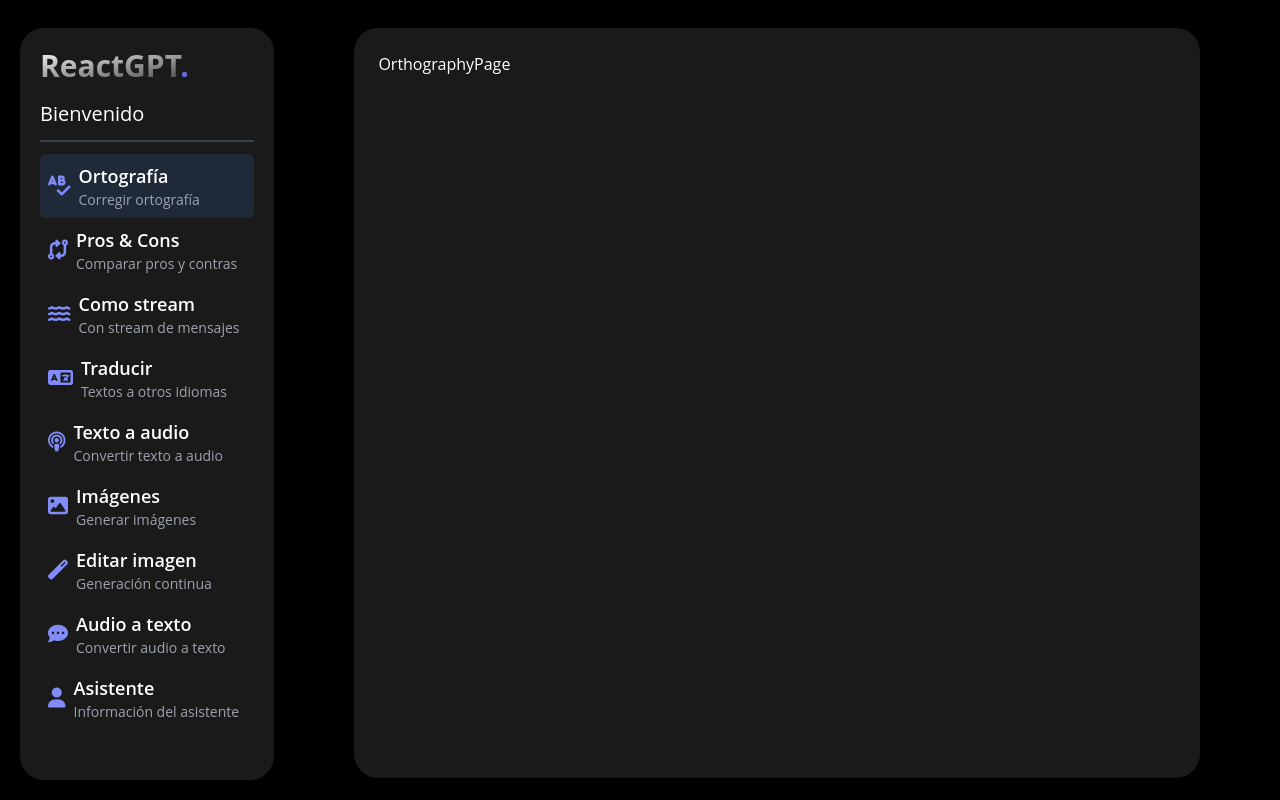
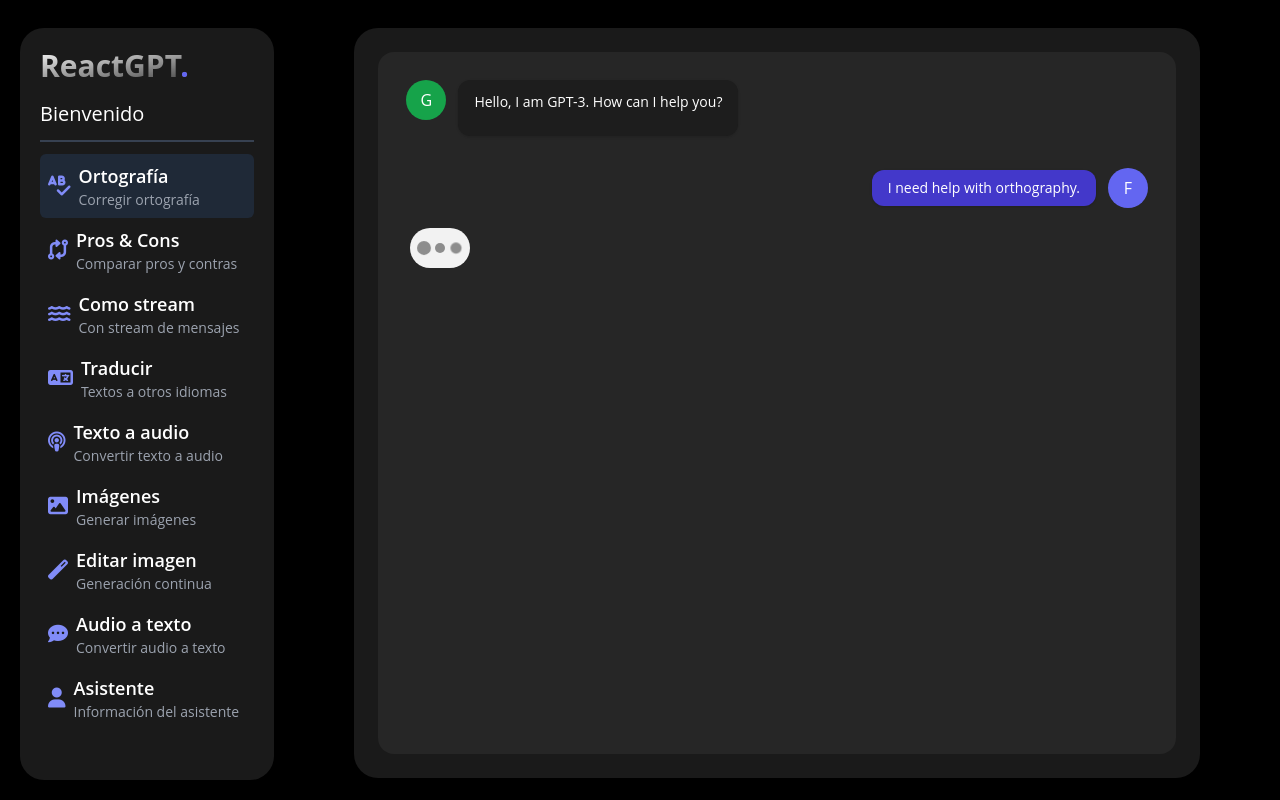
Before and after one commit to isamed92/gpt, a React (Vite) app: page /orthography in a window 1280 px wide. Built offline with nearby package versions, Linux system fonts and the light colour scheme.

Commit message:
Add react-markdown and chat components

```diff
--- a/package.json
+++ b/package.json
@@ -12,6 +12,7 @@
   "dependencies": {
     "react": "^18.2.0",
     "react-dom": "^18.2.0",
+    "react-markdown": "^9.0.1",
     "react-router-dom": "^6.21.3"
   },
   "devDependencies": {
--- /dev/null
+++ b/src/presentation/components/chat-bubbles/GptMessage.tsx
@@ -0,0 +1,20 @@
+import React from 'react';
+import Markdown from 'react-markdown';
+
+interface Props {
+  text: string;
+}
+export const GptMessage = ({ text }: Props) => {
+  return (
+    <div className='col-start-1 col-end-8 p-3 rounded-lg'>
+      <div className='flex flex-row items-start'>
+        <div className='flex items-center justify-center h-10 w-10 rounded-full bg-green-600 flex-shrink-0'>
+          G
+        </div>
+        <div className='relative ml-3 text-sm bg-black bg-opacity-25 pt-3 pb-2 px-4 shadow rounded-xl'>
+          <Markdown>{text}</Markdown>
+        </div>
+      </div>
+    </div>
+  );
+};
--- /dev/null
+++ b/src/presentation/components/chat-bubbles/MyMessage.tsx
@@ -0,0 +1,19 @@
+import React from 'react';
+
+interface Props {
+  text: string;
+}
+export const MyMessage = ({ text }: Props) => {
+  return (
+    <div className='col-start-6 col-end-13 p-3 rounded-lg'>
+      <div className='flex items-center justify-start flex-row-reverse'>
+        <div className='flex items-center justify-center h-10 w-10 rounded-full bg-indigo-500 flex-shrink-0'>
+          F
+        </div>
+        <div className='relative mr-3 text-sm bg-indigo-700 py-2 px-4 shadow rounded-xl'>
+          <div>{text}</div>
+        </div>
+      </div>
+    </div>
+  );
+};
--- a/src/presentation/components/index.ts
+++ b/src/presentation/components/index.ts
@@ -1 +1,4 @@
 export * from './sidebar/SideBarMenuItem';
+export * from './chat-bubbles/GptMessage';
+export * from './chat-bubbles/MyMessage';
+export * from './loaders/TypingLoader';
--- /dev/null
+++ b/src/presentation/components/loaders/TypingLoader.css
@@ -0,0 +1,70 @@
+.typing {
+  display: block;
+  width: 60px;
+  height: 40px;
+  border-radius: 20px;
+  margin: 0 1rem;
+  display: flex;
+  justify-content: center;
+  align-items: center;
+  background-color: #f2f2f2;
+}
+
+.circle {
+  display: block;
+  height: 10px;
+  width: 10px;
+  border-radius: 50%;
+  background-color: #8d8d8d;
+  margin: 3px;
+}
+.circle.scaling {
+  animation: typing 1000ms ease-in-out infinite;
+  animation-delay: 3600ms;
+}
+.circle.bouncing {
+  animation: bounce 1000ms ease-in-out infinite;
+  animation-delay: 3600ms;
+}
+
+.circle:nth-child(1) {
+  animation-delay: 0ms;
+}
+
+.circle:nth-child(2) {
+  animation-delay: 333ms;
+}
+
+.circle:nth-child(3) {
+  animation-delay: 666ms;
+}
+
+@keyframes typing {
+  0% {
+    transform: scale(1);
+  }
+  33% {
+    transform: scale(1);
+  }
+  50% {
+    transform: scale(1.4);
+  }
+  100% {
+    transform: scale(1);
+  }
+}
+
+@keyframes bounce {
+  0% {
+    transform: translateY(0);
+  }
+  33% {
+    transform: translateY(0);
+  }
+  50% {
+    transform: translateY(-10px);
+  }
+  100% {
+    transform: translateY(0);
+  }
+}
--- /dev/null
+++ b/src/presentation/components/loaders/TypingLoader.tsx
@@ -0,0 +1,16 @@
+import React from 'react';
+import './TypingLoader.css';
+
+interface Props {
+  className?: string;
+}
+
+export const TypingLoader = ({ className }: Props) => {
+  return (
+    <div className={`typing ${className}`}>
+      <div className='circle scaling'></div>
+      <div className='circle scaling'></div>
+      <div className='circle scaling'></div>
+    </div>
+  );
+};
--- a/src/presentation/pages/orthography/OrthographyPage.tsx
+++ b/src/presentation/pages/orthography/OrthographyPage.tsx
@@ -1,5 +1,17 @@
 import React from 'react';
+import { GptMessage, MyMessage, TypingLoader } from '../../components';
 
 export const OrthographyPage = () => {
-  return <div>OrthographyPage</div>;
+  return (
+    <div className='chat-container'>
+      <div className='chat-messages'>
+        <div className='grid grid-cols-12 gap-y-2'>
+          <GptMessage text='Hello, I am GPT-3. How can I help you?' />
+
+          <MyMessage text='I need help with orthography.' />
+          <TypingLoader className='fade-in' />
+        </div>
+      </div>
+    </div>
+  );
 };
```
Also changed, not shown: 1 other file (tests, documents, lock files or other folders).
